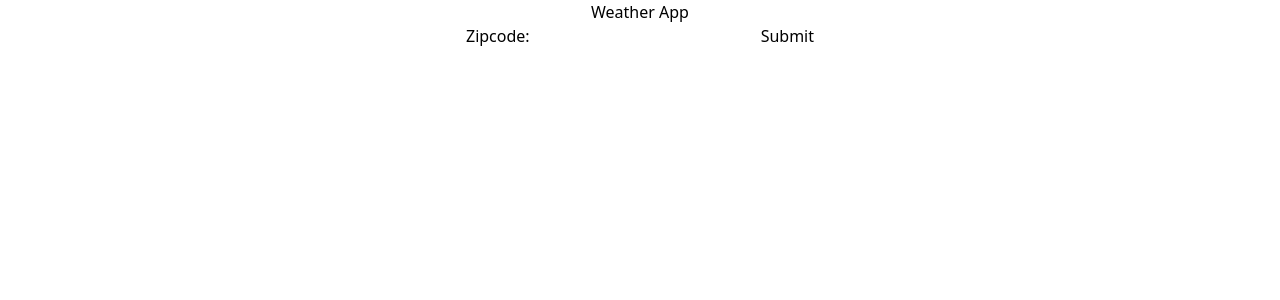
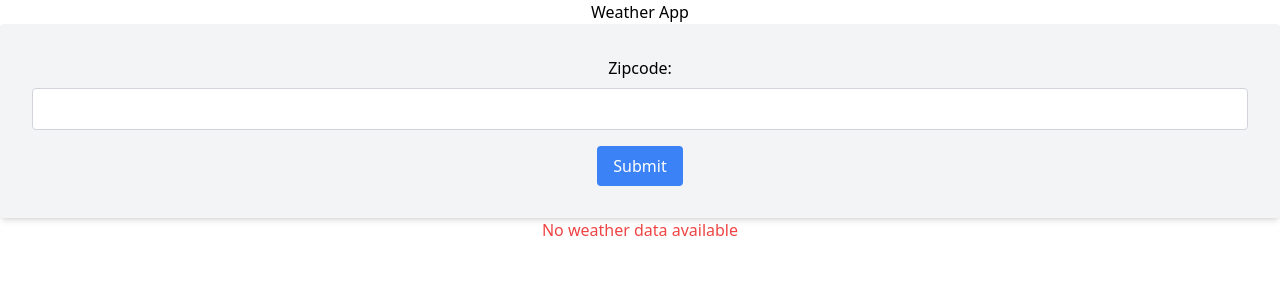
Before and after one commit to Halcyon-Justin/WeatherApp-Frontend, a React (Create React App) app: page / in a window 1280 px wide. Shown: the top 300 px of the page. Built offline with nearby package versions, Linux system fonts and the light colour scheme.

Commit message:
UI changes

```diff
--- a/src/App.js
+++ b/src/App.js
@@ -1,8 +1,9 @@
+/* eslint-disable react/jsx-no-undef */
 import './App.css';
 
-// src/App.js
 import React, { useState } from 'react';
-import ZipcodeForm from './components/ZipcodeForm'; // Adjust the import path
+import ZipcodeForm from './components/ZipCodeForm';
+import WeatherDisplay from './components/WeatherDisplay'; // Adjust the import path
 
 function App() {
   const [weatherData, setWeatherData] = useState(null);
@@ -14,14 +15,11 @@ function App() {
   return (
     <div className="App">
       <h1>Weather App</h1>
-
-      {weatherData ? (
-        <div>
-          <h2>Weather Data</h2>
-          <pre>{JSON.stringify(weatherData, null, 2)}</pre>
-        </div>
-      ) : (
-        <ZipcodeForm onWeatherData={handleWeatherData} />
+      {/* Render ZipcodeForm component with onWeatherData prop */}
+      <ZipcodeForm onWeatherData={handleWeatherData} />
+      {weatherData && (
+        // Render WeatherDisplay component with weatherData
+        <WeatherDisplay weatherData={weatherData} />
       )}
     </div>
   );
--- /dev/null
+++ b/src/components/WeatherDisplay.js
@@ -0,0 +1,49 @@
+import React from 'react';
+
+const WeatherDisplay = ({ weatherData }) => {
+  console.log(weatherData);
+  const today = new Date(); // Get today's date
+  const sortedHighLows = weatherData?.data?.highLows?.sort((a, b) => new Date(a.day) - new Date(b.day)) || [];
+
+  return (
+    <div>
+      {sortedHighLows.length > 0 ? (
+        <div>
+          <h1 className="text-3xl font-bold mb-4">7-Day Weather Forecast</h1>
+          <div className="flex flex-wrap justify-center">
+            {sortedHighLows.map((dayData, index) => {
+              let dayLabel;
+
+              if (index === 0) {
+                dayLabel = 'Today';
+              } else if (index === 1) {
+                dayLabel = 'Tomorrow';
+              } else {
+                // Adjust the logic to use an array of weekday names
+                const weekdays = ['Sunday', 'Monday', 'Tuesday', 'Wednesday', 'Thursday', 'Friday', 'Saturday'];
+                dayLabel = weekdays[(today.getDay() + index) % 7];
+
+                // Check if it's the last object and add "Next"
+                if (index === sortedHighLows.length - 1) {
+                  dayLabel = 'Next ' + dayLabel;
+                }
+              }
+
+              return (
+                <div key={dayData.day} className="flex-shrink-0 w-48 p-4 border rounded-md m-4">
+                  <h2 className="text-xl font-semibold mb-2">{dayLabel}</h2>
+                  <p className="mb-2">High: {dayData.highTemperature}°F</p>
+                  <p>Low: {dayData.lowTemperature}°F</p>
+                </div>
+              );
+            })}
+          </div>
+        </div>
+      ) : (
+        <p className="text-red-500">No weather data available</p>
+      )}
+    </div>
+  );
+};
+
+export default WeatherDisplay;
--- a/src/components/ZipcodeForm.js
+++ b/src/components/ZipcodeForm.js
@@ -1,7 +1,9 @@
 import React, { useState } from 'react';
+import WeatherDisplay from './WeatherDisplay';
 
-const ZipcodeForm = ({ onWeatherData }) => {
+const ZipcodeForm = () => {
   const [zipcode, setZipcode] = useState('');
+  const [weatherData, setWeatherData] = useState(null);
   const [error, setError] = useState(null);
 
   const handleSubmit = async (e) => {
@@ -9,11 +11,11 @@ const ZipcodeForm = ({ onWeatherData }) => {
 
     try {
       // Make an API call to fetch weather data
-      const response = await fetch(`https://x44bmq914m.execute-api.us-east-2.amazonaws.com/prod/npm weather/${zipcode}`);
+      const response = await fetch(`http://localhost:8080/weather/${zipcode}`);
       const data = await response.json();
 
-      // Update the weather data in the parent component
-      onWeatherData(data);
+      // Update the weather data in the state
+      setWeatherData(data);
       // Clear any previous errors
       setError(null);
     } catch (error) {
@@ -24,23 +26,31 @@ const ZipcodeForm = ({ onWeatherData }) => {
 
   return (
     <div>
-      <form onSubmit={handleSubmit}>
+      <form onSubmit={handleSubmit} className="bg-gray-100 p-8 rounded shadow-md">
         {/* Zipcode input */}
-        <label>
+        <label className="block mb-4">
           Zipcode:
           <input
             type="text"
             value={zipcode}
             onChange={(e) => setZipcode(e.target.value)}
+            id="zipcode"
+            name="zipcode"
+            className="block w-full mt-2 p-2 border border-gray-300 rounded"
           />
         </label>
 
         {/* Submit button */}
-        <button type="submit">Submit</button>
+        <button type="submit" className="bg-blue-500 text-white py-2 px-4 rounded hover:bg-blue-700">
+          Submit
+        </button>
       </form>
 
       {/* Display error message if an error occurs */}
       {error && <p style={{ color: 'red' }}>{error}</p>}
+
+      {/* Display weather data using WeatherApp component */}
+      <WeatherDisplay weatherData={weatherData} />
     </div>
   );
 };
```
Also changed, not shown: 1 other file (tests, documents, lock files or other folders).
